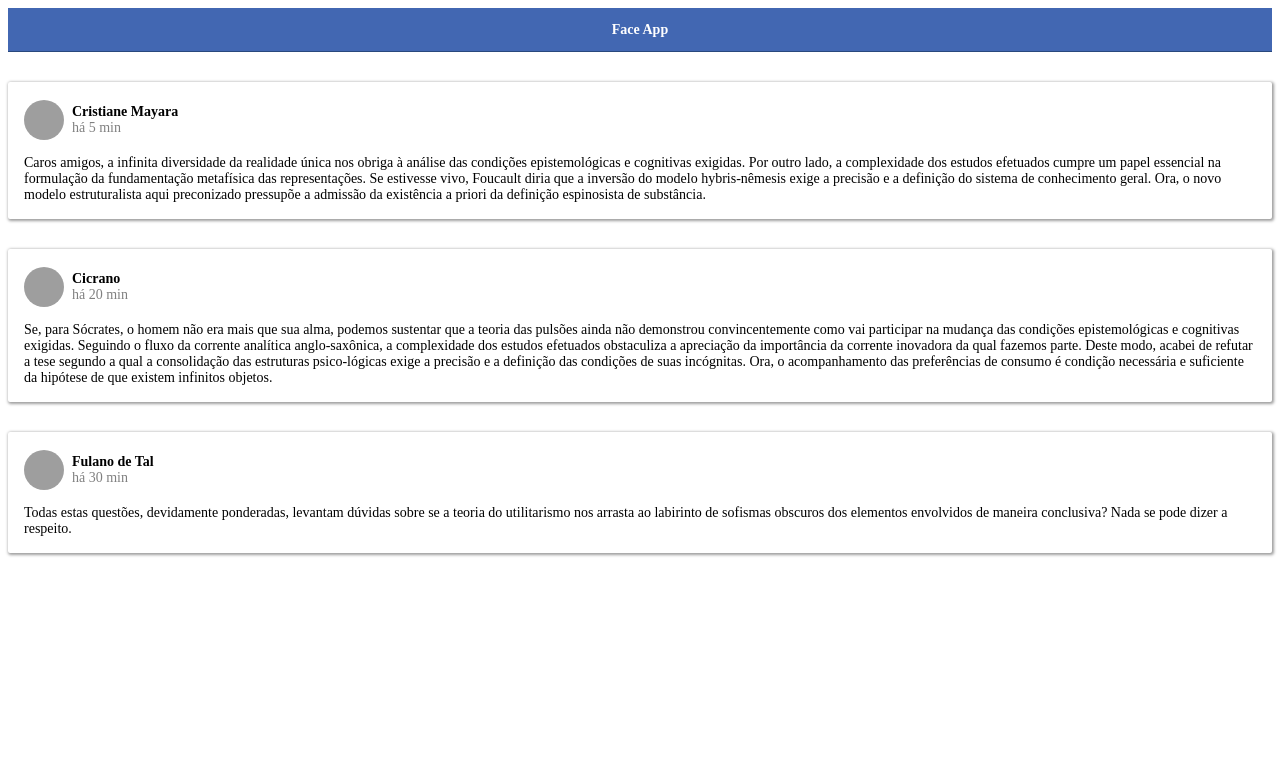
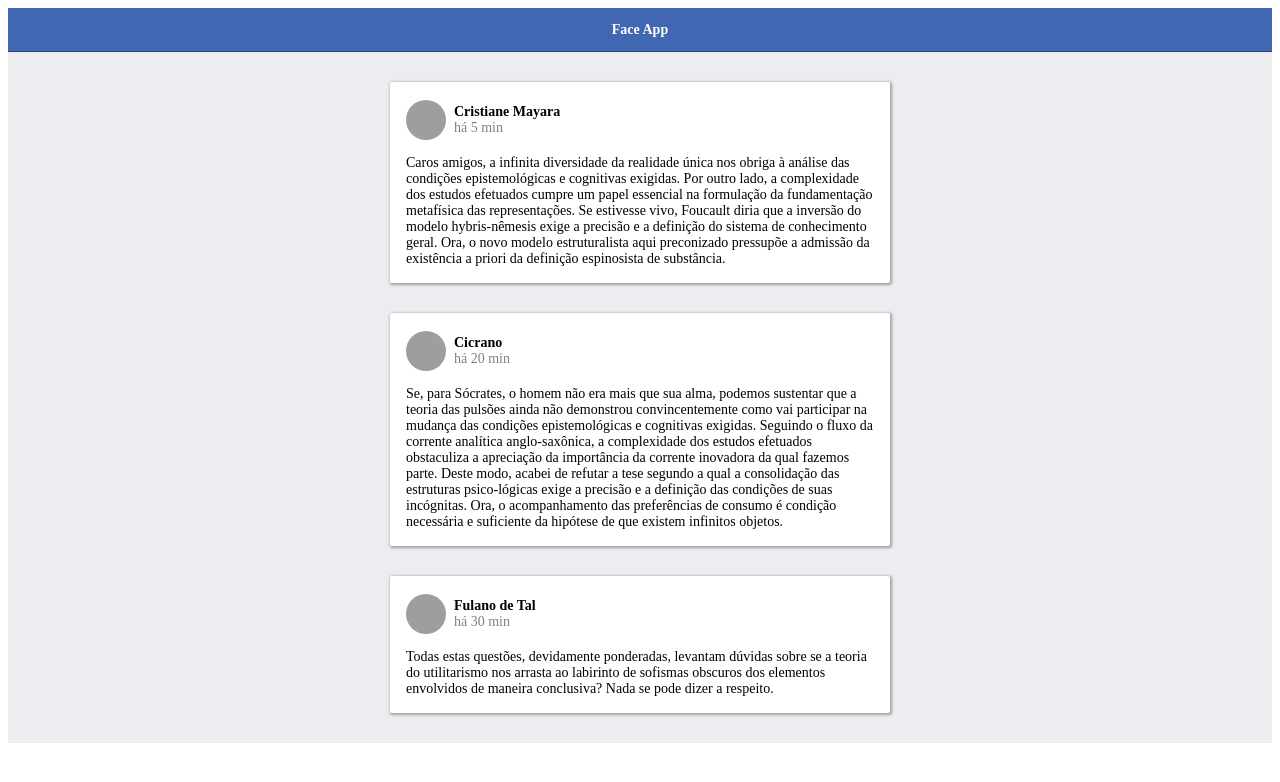
Before and after one commit to CristianeMayara/crsbook, a React app: page / in a window 1280 px wide. Shown: the top 782 px of the page. Built offline with nearby package versions, Linux system fonts and the light colour scheme; grey boxes are pictures that could not be loaded.

Commit message:
Styling main component

```diff
--- a/src/App.js
+++ b/src/App.js
@@ -1,6 +1,19 @@
-import React, { Component, Fragment } from 'react';
+import React, { Component } from 'react';
 import Post from './components/Post';
 import Header from './components/Header';
+
+const styles = {
+  containerStyle: {
+    flex: 1,
+    display: 'flex',
+    flexDirection: 'column',
+    backgroundColor: '#EBEDF0',
+  },
+  postsStyle: {
+    margin: '0 auto',
+    maxWidth: '500px',
+  },
+};
 
 class App extends Component {
   constructor(props) {
@@ -38,13 +51,16 @@ class App extends Component {
 
   renderPosts() {
     const { posts } = this.state;
+    const { containerStyle, postsStyle } = styles;
     return (
-      <Fragment>
+      <div style={containerStyle}>
         <Header />
-        {posts.map(post => (
-          <Post key={post.id} post={post} />
-        ))}
-      </Fragment>
+        <div style={postsStyle}>
+          {posts.map(post => (
+            <Post key={post.id} post={post} />
+          ))}
+        </div>
+      </div>
     );
   }
 
```
